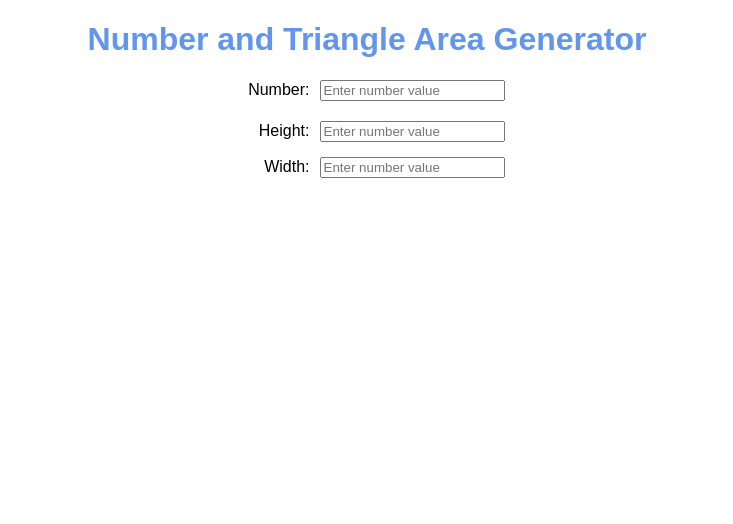
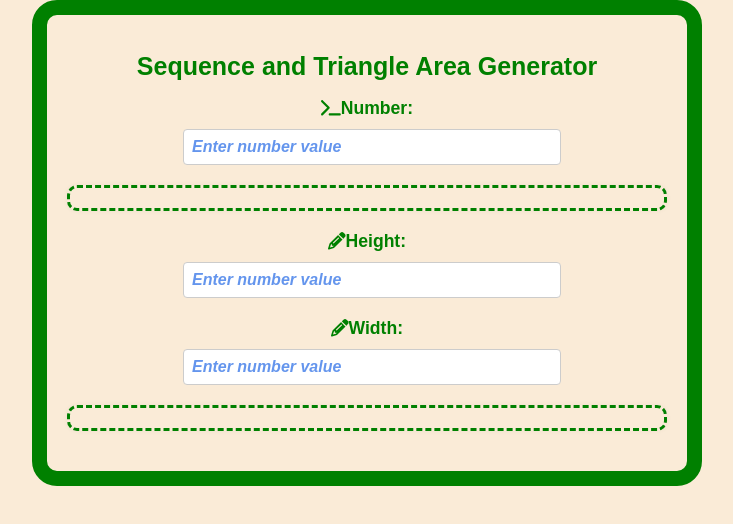
Before and after one commit to NightendK/Number-Sequence-React, a React (Create React App) app: page / in a window 1280 px wide. Shown: the top 524 px of the page, without its empty margins (273-1006 px from the left). Built offline with nearby package versions, Linux system fonts and the light colour scheme.

Commit message:
master - added icons to the input labels + modified css.

```diff
--- a/package.json
+++ b/package.json
@@ -3,6 +3,9 @@
   "version": "0.1.0",
   "private": true,
   "dependencies": {
+    "@fortawesome/fontawesome-svg-core": "^6.6.0",
+    "@fortawesome/free-solid-svg-icons": "^6.6.0",
+    "@fortawesome/react-fontawesome": "^0.2.2",
     "@testing-library/jest-dom": "^5.17.0",
     "@testing-library/react": "^13.4.0",
     "@testing-library/user-event": "^13.5.0",
--- a/src/App.css
+++ b/src/App.css
@@ -1,46 +1,76 @@
 /* src/App.css */
 
 .App {
-  text-align: center;
-  font-family: Arial, sans-serif;
-  margin: 20px;
+    text-align: center;
+    font-family: Arial;
+    max-width: 600px;
+    margin: 0 auto;
+    padding: 20px;
+    border: 15px solid #ddd;
+    border-radius: 25px;
+    border-color: green;
+    background-color: antiquewhite;
+    color: green;
+    font-weight: bold;
+}
+
+body{
+    background-color: antiquewhite;
 }
 
 h1 {
-  color: cornflowerblue;
-  font-weight: 900;
+    color: green;
+    font-weight: bolder;
+    font-size: 25px;
 }
 
 h2 {
-  color: #555;
+    color: cornflowerblue;
 }
 
 label {
-  display: inline-block;
-  width: 80px;
-  text-align: right;
-  margin-right: 10px;
+    display: flex;
+    align-items: center;
+    justify-content: center;
+    width: 100%;
+    text-align: left;
+    margin-bottom: 10px;
+    font-size: 1.1em;
 }
 
-input[type="number"] {
-  padding: 5px;
-  font-size: 1em;
-  margin: 10px 0;
+input[type="text"] {
+    padding: 8px;
+    font-size: 1em;
+    margin-left: 10px;
+    width: 60%;
+    border: 1px solid #ccc;
+    border-radius: 4px;
 }
 
-input[type="number"]::placeholder {
-  font-style: italic;
-  color: #aaa;
+input[type="text"]::placeholder {
+    font-style: italic;
+    font-weight:bolder;
+    color: cornflowerblue;
 }
 
 div.input-group {
-  margin-bottom: 15px;
+    margin-bottom: 20px;
+    flex-direction: column;
+    align-items: flex-start;
 }
 
 p {
-  font-size: 1.2em;
+    font-size: 1.2em;
+    color: cornflowerblue;
 }
 
 .sequence, .triangle-area {
-  margin: 20px 0;
+    margin: 20px 0;
+    padding: 10px;
+    border: 3px solid #ddd;
+    border-radius: 10px;
+    background-color: antiquewhite;
+    border-color: green;
+    border-style: dashed;
+    box-shadow: 0 0 5px rgba(0, 0, 0, 0.05);
 }
--- a/src/App.tsx
+++ b/src/App.tsx
@@ -1,9 +1,8 @@
 // src/App.tsx
 import React, { useState } from 'react';
-import NumberInput from './components/NumberInput';
+import NumberInput from "./components/NumberInput";
 import NumberSequence from './components/NumberSequence';
-import TriangleArea from "./components/Triangle";
-
+import Triangle from "./components/Triangle";
 import './App.css';
 
 const App: React.FC = () => {
@@ -29,12 +28,12 @@ const App: React.FC = () => {
 
     return (
         <div className="App">
-            <h1>Number and Triangle Area Generator</h1>
-            <NumberInput label="Number" value={inputNumber} onChange={handleInputNumberChange} />
+            <h1>Sequence and Triangle Area Generator</h1>
+            <NumberInput label="Number" value={inputNumber} onChange={handleInputNumberChange} icon="number" />
             <NumberSequence number={isNaN(parsedInputNumber) ? 0 : parsedInputNumber} />
-            <NumberInput label="Height" value={height} onChange={handleHeightChange} />
-            <NumberInput label="Width" value={width} onChange={handleWidthChange} />
-            <TriangleArea height={isNaN(parsedHeight) ? 0 : parsedHeight} width={isNaN(parsedWidth) ? 0 : parsedWidth} />
+            <NumberInput label="Height" value={height} onChange={handleHeightChange} icon="height" />
+            <NumberInput label="Width" value={width} onChange={handleWidthChange} icon="width" />
+            <Triangle height={isNaN(parsedHeight) ? 0 : parsedHeight} width={isNaN(parsedWidth) ? 0 : parsedWidth} />
         </div>
     );
 };
--- a/src/components/NumberInput.tsx
+++ b/src/components/NumberInput.tsx
@@ -1,12 +1,20 @@
 import React from 'react';
+import {FontAwesomeIcon} from '@fortawesome/react-fontawesome';
+import {faTerminal, faPencil} from '@fortawesome/free-solid-svg-icons';
 
 interface NumberInputInterface {
     label: string;
     value: number | string;
     onChange: (value: number | string) => void;
+    icon?: 'number' | 'height' | 'width';
 }
 
-const NumberInput: React.FC<NumberInputInterface> = ({ label, value, onChange }) => {
+const icons = {
+    number: faTerminal,
+    height: faPencil,
+    width: faPencil,
+};
+const NumberInput: React.FC<NumberInputInterface> = ({label, value, onChange, icon}) => {
     const handleChange = (e: React.ChangeEvent<HTMLInputElement>) => {
         const inputValue = e.target.value;
         if (/^\d*\.?\d*$/.test(inputValue)) {
@@ -16,8 +24,8 @@ const NumberInput: React.FC<NumberInputInterface> = ({ label, value, onChange })
 
     return (
         <div className="input-group">
-            <label>{label}: </label>
-            <input type="text" value={value} onChange={handleChange} placeholder="Enter number value" />
+            <label>{icon && <FontAwesomeIcon icon={icons[icon]} />} {label}:</label>
+            <input type="text" value={value} onChange={handleChange} placeholder="Enter number value"/>
         </div>
     );
 };
--- a/src/components/NumberSequence.tsx
+++ b/src/components/NumberSequence.tsx
@@ -12,7 +12,7 @@ const NumberSequence: React.FC<NumberSequenceInterface> = ({ number }) => {
             {number > 0 && (
                 <>
                     <h2>Sequence:</h2>
-                    <p>{sequence.join(', ')}</p>
+                    <p>{sequence.join('--->')}</p>
                 </>
             )}
         </div>
```
Also changed, not shown: 1 other file (tests, documents, lock files or other folders).
